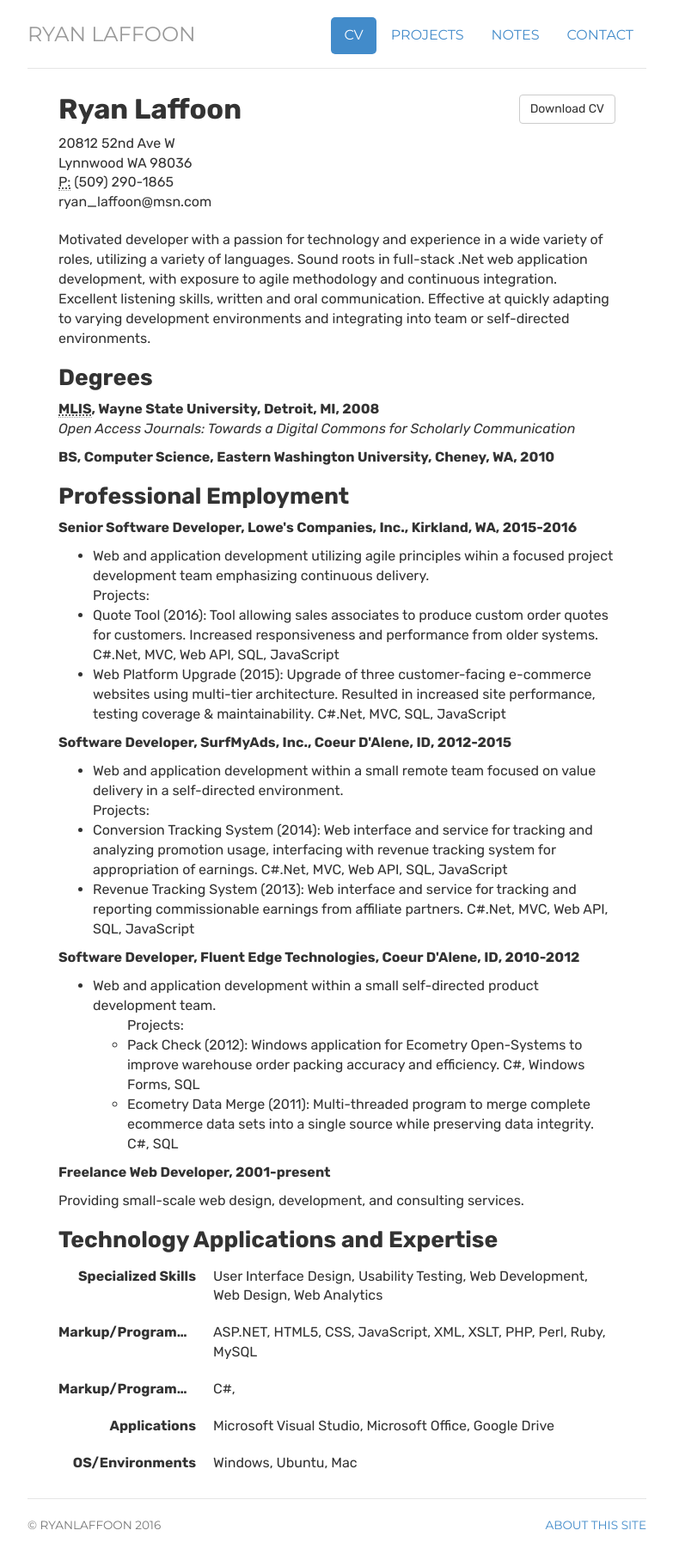
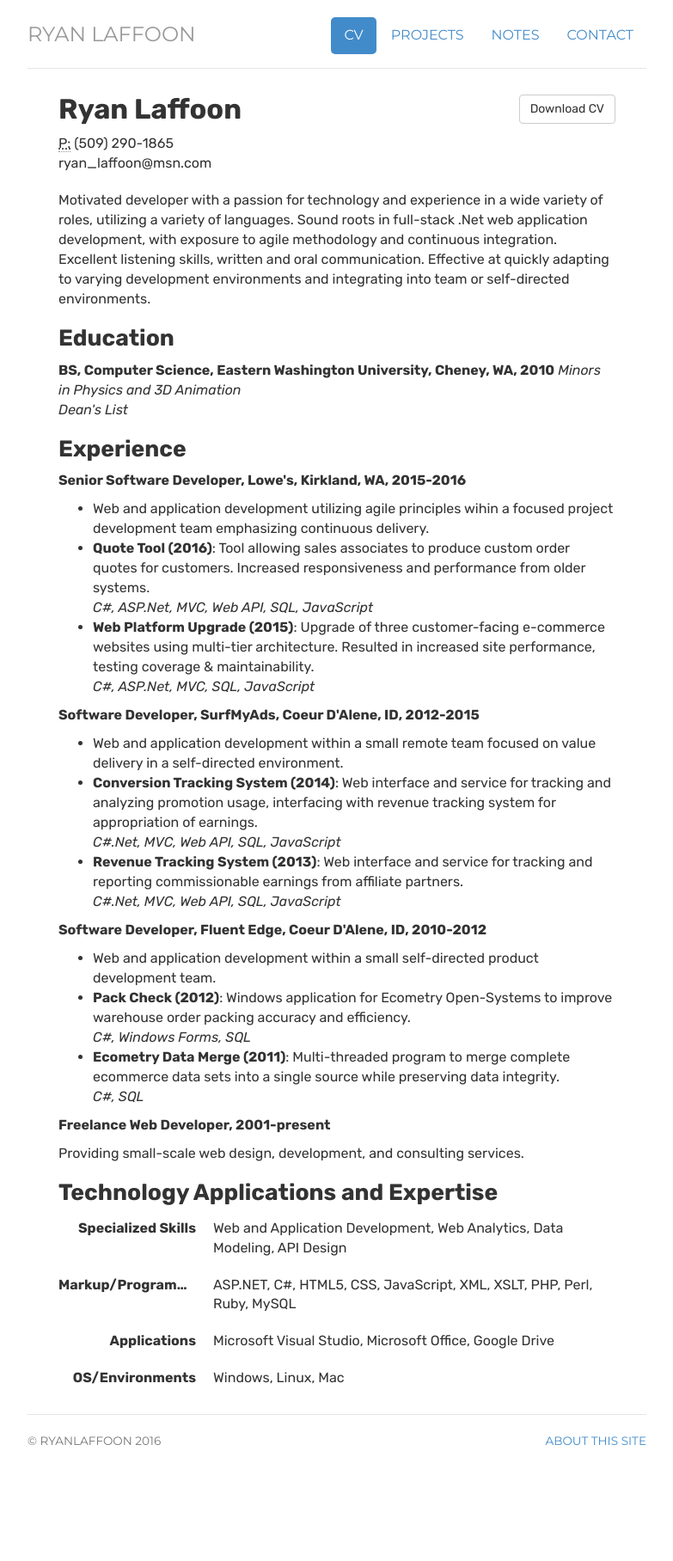
Before and after one commit to ryanlaffoon/ryanlaffoon.github.io, a Jekyll site: the page built from cv/index.html, in a window 1280 px wide. Shown: the whole page at 86% size, without its empty margins (248-1031 px from the left). Built offline with Jekyll 4.4.1, drawn with Linux system fonts in a browser that asks for light colours; after the commit the page ends 1718 px from its top, so only the background shows below that.

Commit message:
CV Update, file include

```diff
--- a/cv/index.html
+++ b/cv/index.html
@@ -5,15 +5,13 @@ cv: active
 projects: passive
 notes: passive
 contact: passive
-description: Ryan Laffoon is a Developer and Musician living and working in Seattle.
+description: CV for Ryan Laffoon, a Developer and Musician living and working in Seattle.
 ---
 <div class="cv">
     <a href="/files/Laffoon-CV-2016.pdf" class="btn btn-default pull-right" title="Download CV as PDF">Download CV</a>
     <div itemscope itemtype="http://data-vocabulary.org/Person">
         <span itemprop="name"><h1>Ryan Laffoon</h1></span>
         <address>
-            20812 52nd Ave W<br>
-            Lynnwood WA 98036<br>
             <abbr title="phone">P:</abbr> (509) 290-1865<br>
             <span class="obfuscate">ryan_laffoon@msn.com</span>
         </address>
@@ -21,38 +19,38 @@ description: Ryan Laffoon is a Developer and Musician living and working in Seat
 
     <p>Motivated developer with a passion for technology and experience in a wide variety of roles, utilizing a variety of languages. Sound roots in full-stack .Net web application development, with exposure to agile methodology and continuous integration. Excellent listening skills, written and oral communication. Effective at quickly adapting to varying development environments and integrating into team or self-directed environments.</p>
 
-    <h2>Degrees</h2>
-    <p>
-        <strong><abbr title="Masters of Library and Information Science">MLIS</abbr>, Wayne State University, Detroit, MI, 2008</strong><br>
-        <!-- <a href="/files/McGlone-OpenAccessJournals-2008.pdf" title="Open Access Journals: Towards a Digital Commons for Scholarly Communication"> --><em>Open Access Journals: Towards a Digital Commons for Scholarly Communication</em> <!-- (PDF)</a> -->
+    <h2>Education</h2>
+    <p><strong>BS, Computer Science, Eastern Washington University, Cheney, WA, 2010</strong>
+    <em>Minors in Physics and 3D Animation<br />Dean's List</em>
     </p>
 
-    <p><strong>BS, Computer Science, Eastern Washington University, Cheney, WA, 2010</strong></p>
-
-    <h2>Professional Employment</h2>
-    <p><strong>Senior Software Developer, Lowe's Companies, Inc., Kirkland, WA, 2015-2016</strong></p>
+    <h2>Experience</h2>
+    <p><strong>Senior Software Developer, Lowe's, Kirkland, WA, 2015-2016</strong></p>
     <ul>
         <li>Web and application development utilizing agile principles wihin a focused project development team emphasizing continuous delivery.</li>
-Projects:
-        <li>Quote Tool (2016): Tool allowing sales associates to produce custom order quotes for customers. Increased responsiveness and performance from older systems. C#.Net, MVC, Web API, SQL, JavaScript</li>
-        <li>Web Platform Upgrade (2015): Upgrade of three customer-facing e-commerce websites using multi-tier architecture. Resulted in increased site performance, testing coverage & maintainability. C#.Net, MVC, SQL, JavaScript</li>
+        <li><strong>Quote Tool (2016)</strong>: Tool allowing sales associates to produce custom order quotes for customers. Increased responsiveness and performance from older systems.<br />
+        <em>C#, ASP.Net, MVC, Web API, SQL, JavaScript</em>
+        </li>
+        <li><strong>Web Platform Upgrade (2015)</strong>: Upgrade of three customer-facing e-commerce websites using multi-tier architecture. Resulted in increased site performance, testing coverage & maintainability.<br />
+        <em>C#, ASP.Net, MVC, SQL, JavaScript</em></li>
     </ul>
 
-    <p><strong>Software Developer, SurfMyAds, Inc., Coeur D'Alene, ID, 2012-2015</strong></p>
+    <p><strong>Software Developer, SurfMyAds, Coeur D'Alene, ID, 2012-2015</strong></p>
     <ul>
         <li>Web and application development within a small remote team focused on value delivery in a self-directed environment.</li>
-            Projects:
-        <li>Conversion Tracking System (2014): Web interface and service for tracking and analyzing promotion usage, interfacing with revenue tracking system for appropriation of earnings. C#.Net, MVC, Web API, SQL, JavaScript</li>
-        <li>Revenue Tracking System (2013): Web interface and service for tracking and reporting commissionable earnings from affiliate partners. C#.Net, MVC, Web API, SQL, JavaScript</li>
-</ul>
+        <li><strong>Conversion Tracking System (2014)</strong>: Web interface and service for tracking and analyzing promotion usage, interfacing with revenue tracking system for appropriation of earnings.<br />
+        <em>C#.Net, MVC, Web API, SQL, JavaScript</em></li>
+        <li><strong>Revenue Tracking System (2013)</strong>: Web interface and service for tracking and reporting commissionable earnings from affiliate partners.<br />
+        <em>C#.Net, MVC, Web API, SQL, JavaScript</em></li>
+    </ul>
 
-    <p><strong>Software Developer, Fluent Edge Technologies, Coeur D'Alene, ID, 2010-2012</strong></p>
+    <p><strong>Software Developer, Fluent Edge, Coeur D'Alene, ID, 2010-2012</strong></p>
     <ul>
         <li>Web and application development within a small self-directed product development team.
-            <ul>Projects:
-                <li>Pack Check (2012): Windows application for Ecometry Open-Systems to improve warehouse order packing accuracy and efficiency. C#, Windows Forms, SQL</li>
-                <li>Ecometry Data Merge (2011): Multi-threaded program to merge complete ecommerce data sets into a single source while preserving data integrity. C#, SQL</li>
-            </ul>
+        <li><strong>Pack Check (2012)</strong>: Windows application for Ecometry Open-Systems to improve warehouse order packing accuracy and efficiency.<br />
+        <em>C#, Windows Forms, SQL</em></li>
+        <li><strong>Ecometry Data Merge (2011)</strong>: Multi-threaded program to merge complete ecommerce data sets into a single source while preserving data integrity.<br />
+        <em>C#, SQL</em></li>
     </ul>
     <p><strong>Freelance Web Developer, 2001-present</strong></p>
     <p>Providing small-scale web design, development, and consulting services.</p>
@@ -60,15 +58,11 @@ Projects:
     <h2>Technology Applications and Expertise</h2>
     <dl class="dl-horizontal">
         <dt>Specialized Skills</dt>
-        <dd>User Interface Design, Usability Testing, Web Development, Web Design, Web Analytics</dd>
+        <dd>Web and Application Development, Web Analytics, Data Modeling, API Design</dd>
     </dl>
     <dl class="dl-horizontal">
         <dt>Markup/Programming</dt>
-        <dd>ASP.NET, HTML5, CSS, JavaScript, XML, XSLT, PHP, Perl, Ruby, MySQL</dd>
-    </dl>
-    <dl class="dl-horizontal">
-        <dt>Markup/Programming</dt>
-        <dd>C#, </dd>
+        <dd>ASP.NET, C#, HTML5, CSS, JavaScript, XML, XSLT, PHP, Perl, Ruby, MySQL</dd>
     </dl>
     <dl class="dl-horizontal">
         <dt>Applications</dt>
@@ -76,6 +70,6 @@ Projects:
     </dl>
     <dl class="dl-horizontal">
         <dt>OS/Environments</dt>
-        <dd>Windows, Ubuntu, Mac</dd>
+        <dd>Windows, Linux, Mac</dd>
     </dl>
 </div>
```
Also changed, not shown: 1 other file.
